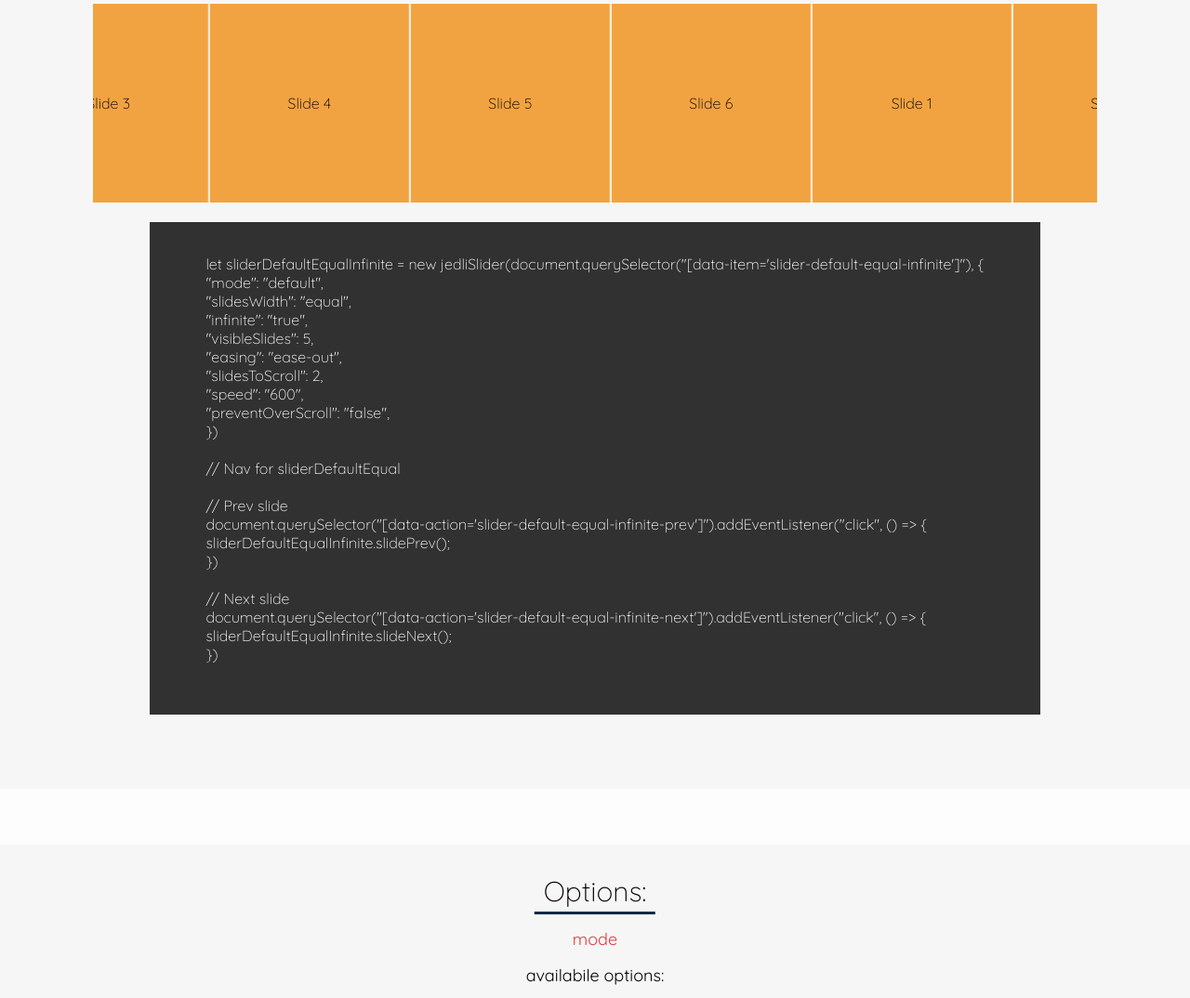
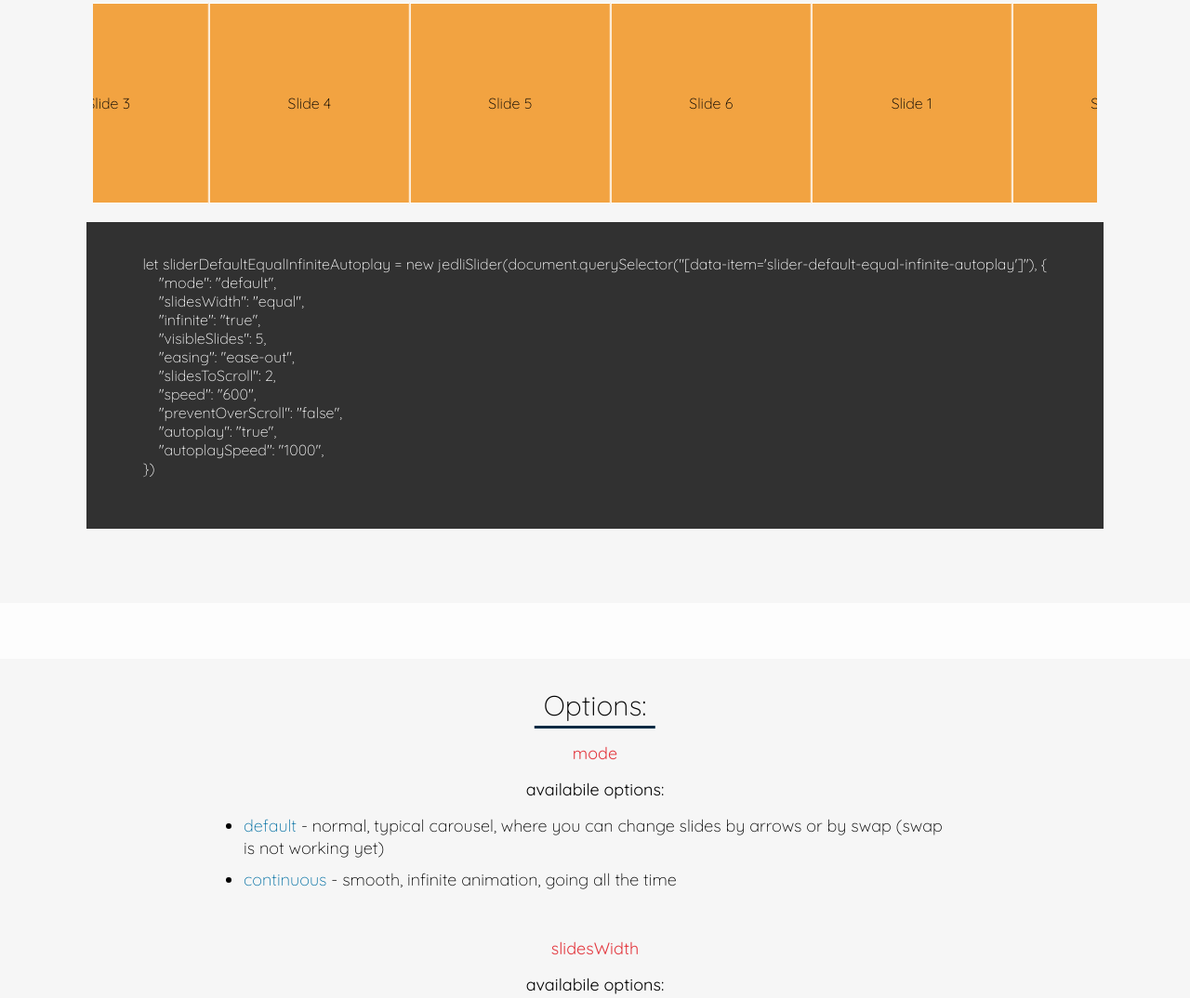
Before and after one commit to jedlikk/jedliSlider, a website built with webpack: page index.html in a window 1280 px wide. Shown: the part 8101-9175 px from the top of the page at 93% size. Built offline with nearby package versions, Linux system fonts and the light colour scheme.

Commit message:
[feature] updated index.html

```diff
--- a/index.html
+++ b/index.html
@@ -509,7 +509,7 @@
         <div class="code-snippet">
             <pre>
                     <code>
-let sliderDefaultEqualInfinite = new jedliSlider(document.querySelector("[data-item='slider-default-equal-infinite']"), {
+let sliderDefaultEqualInfiniteAutoplay = new jedliSlider(document.querySelector("[data-item='slider-default-equal-infinite-autoplay']"), {
     "mode": "default",
     "slidesWidth": "equal",
     "infinite": "true",
@@ -518,18 +518,8 @@
     "slidesToScroll": 2,
     "speed": "600",
     "preventOverScroll": "false",
-})
-
-// Nav for sliderDefaultEqual
-
-// Prev slide
-document.querySelector("[data-action='slider-default-equal-infinite-prev']").addEventListener("click", () => {
-sliderDefaultEqualInfinite.slidePrev();
-})
-
-// Next slide
-document.querySelector("[data-action='slider-default-equal-infinite-next']").addEventListener("click", () => {
-sliderDefaultEqualInfinite.slideNext();
+    "autoplay": "true",
+    "autoplaySpeed": "1000",
 })
                     </code>
                 </pre>
```
Lines whose indentation alone changed are shown as unchanged.
